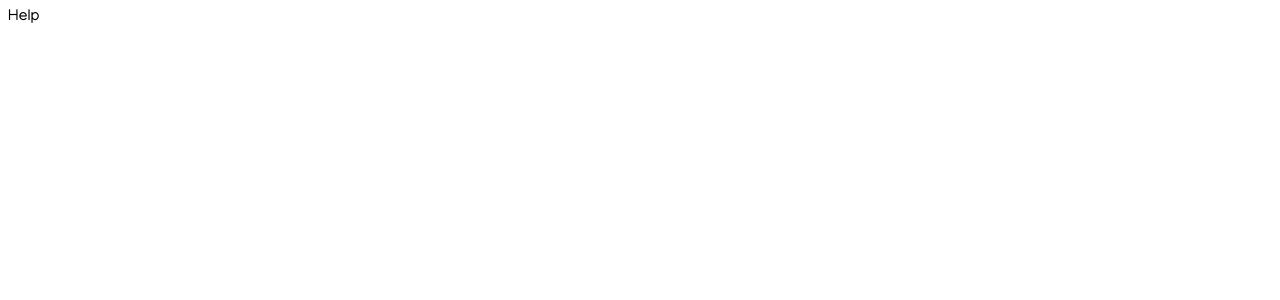
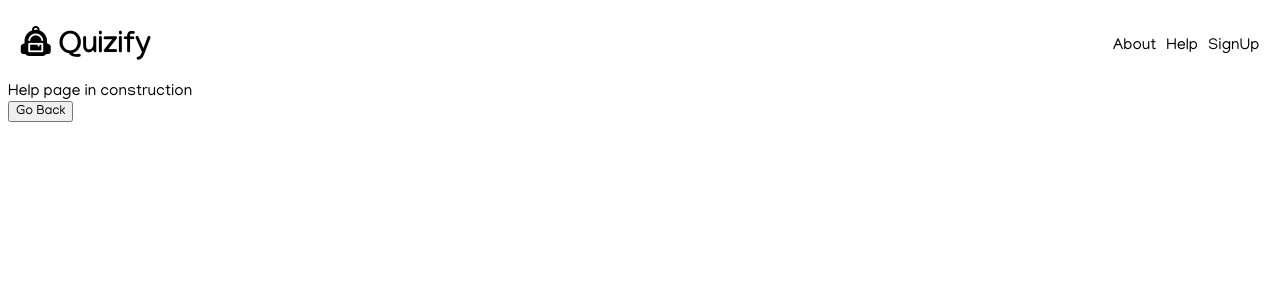
Before and after one commit to malahimansari/Virtual_Exam, a React (Vite) app in the folder client/: page /Help in a window 1280 px wide. Shown: the top 300 px of the page. Built offline with nearby package versions, Linux system fonts and the light colour scheme.

Commit message:
modifed some code

```diff
--- a/client/src/pages/Help.jsx
+++ b/client/src/pages/Help.jsx
@@ -1,8 +1,20 @@
 import React from 'react'
+import Navbar from '../components/common/Navbar/main';
+import { useNavigate } from 'react-router-dom';
+function Help() {
+  const navigateTo = useNavigate();
+  // Creating a function to navigate to home page for the constructing pages
+  // You can change or modify the code down below
+  const gobackHandler = function() {
+    navigateTo('/');
+  }
+  return (
+    <>
+    <Navbar />
+    <div>Help page in construction</div>
+    <button onClick={gobackHandler}>Go Back</button>
 
-function Help() {
-  return (
-    <div>Help</div>
+    </>
   )
 }
 
```
